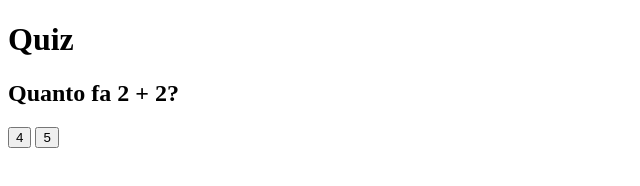
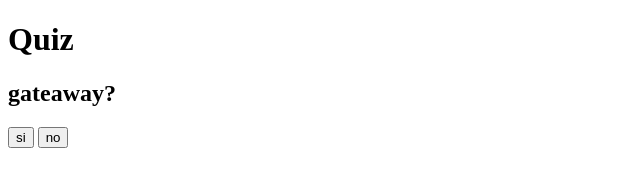
Before and after one commit to RiccardoPani/Javascript-4di, a plain HTML site: page domande.html in a window 1280 px wide. Shown: the whole page, without its empty margins (0-640 px from the left). Drawn offline with Linux system fonts and the light colour scheme.

Commit message:
Update domande.html

```diff
--- a/domande.html
+++ b/domande.html
@@ -8,10 +8,10 @@
 
     <h1>Quiz</h1>
 
-    <h2 id="domanda">Quanto fa 2 + 2?</h2>
+    <h2 id="domanda"></h2>
 
-    <button onclick="rispondi(1)" id="r1">4</button>
-    <button onclick="rispondi(0)" id="r2">5</button>
+    <button onclick="rispondi(1)" id="r1"></button>
+    <button onclick="rispondi(2)" id="r2"></button>
 
     <p id="messaggio"></p>
 
@@ -27,15 +27,9 @@
         ];
 
         function mostraDomanda() {
-            document.getElementById("domanda").innerHTML =
-                domande[numero][0];
-
-            document.getElementById("r1").innerHTML =
-                domande[numero][1];
-
-            document.getElementById("r2").innerHTML =
-                domande[numero][2];
-
+            document.getElementById("domanda").innerHTML = domande[numero][0];
+            document.getElementById("r1").innerHTML = domande[numero][1];
+            document.getElementById("r2").innerHTML = domande[numero][2];
             document.getElementById("messaggio").innerHTML = "";
         }
 
@@ -58,6 +52,7 @@
             }
         }
 
+        mostraDomanda();
     </script>
 
 </body>
```
